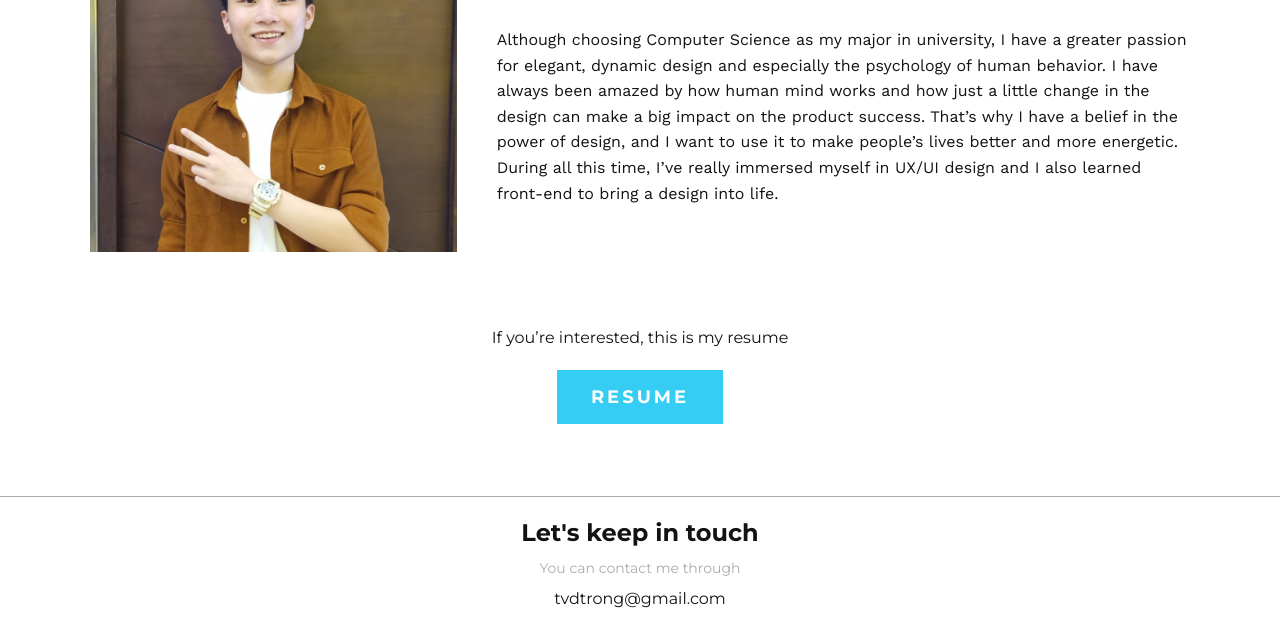
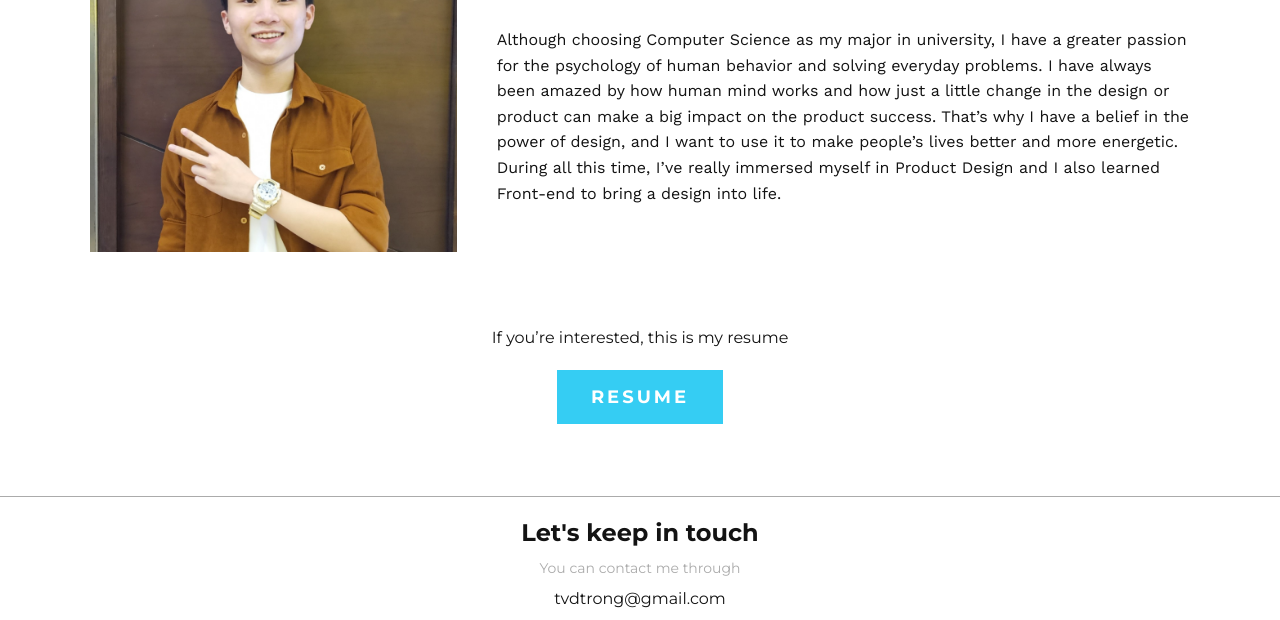
Before and after one commit to dtrongtvo/Portfolio_UX, a plain HTML site: page about.html in a window 1280 px wide. Shown: the part 189-809 px from the top of the page. Drawn offline with nearby package versions, Linux system fonts and the light colour scheme.

Commit message:
update resume

```diff
--- a/about.html
+++ b/about.html
@@ -46,14 +46,14 @@
             <h2 class="avaBanner__subtitle">Hi! I'm Trong</h2>
             <p class="aboutMe__desc">
               Although choosing Computer Science as my major in university, I
-              have a greater passion for elegant, dynamic design and especially
-              the psychology of human behavior. I have always been amazed by how
-              human mind works and how just a little change in the design can
-              make a big impact on the product success. That’s why I have a
+              have a greater passion for the psychology of human behavior and
+              solving everyday problems. I have always been amazed by how human
+              mind works and how just a little change in the design or product
+              can make a big impact on the product success. That’s why I have a
               belief in the power of design, and I want to use it to make
               people’s lives better and more energetic. During all this time,
-              I’ve really immersed myself in UX/UI design and I also learned
-              front-end to bring a design into life.
+              I’ve really immersed myself in Product Design and I also learned
+              Front-end to bring a design into life.
             </p>
           </div>
         </section>
@@ -71,7 +71,7 @@
           </p> -->
           <p class="aboutMe__note">If you’re interested, this is my resume</p>
           <a
-            href="https://drive.google.com/file/d/1Iz87PBSSHZXRMt1WwvBvktuhgD5yXCpN/view"
+            href="https://drive.google.com/file/d/1Qon7vDiPqLZXDtMBboLviTW7N2CYX6QY/view?usp=sharing"
             target="blank"
             class="btn"
             >RESUME</a
```
